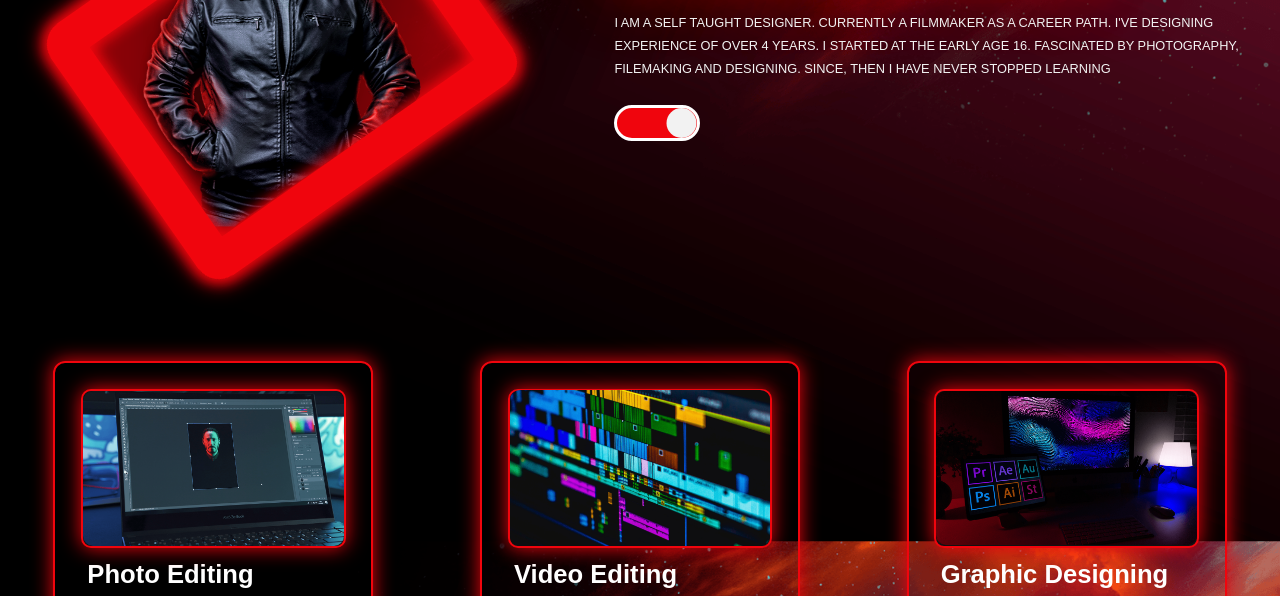
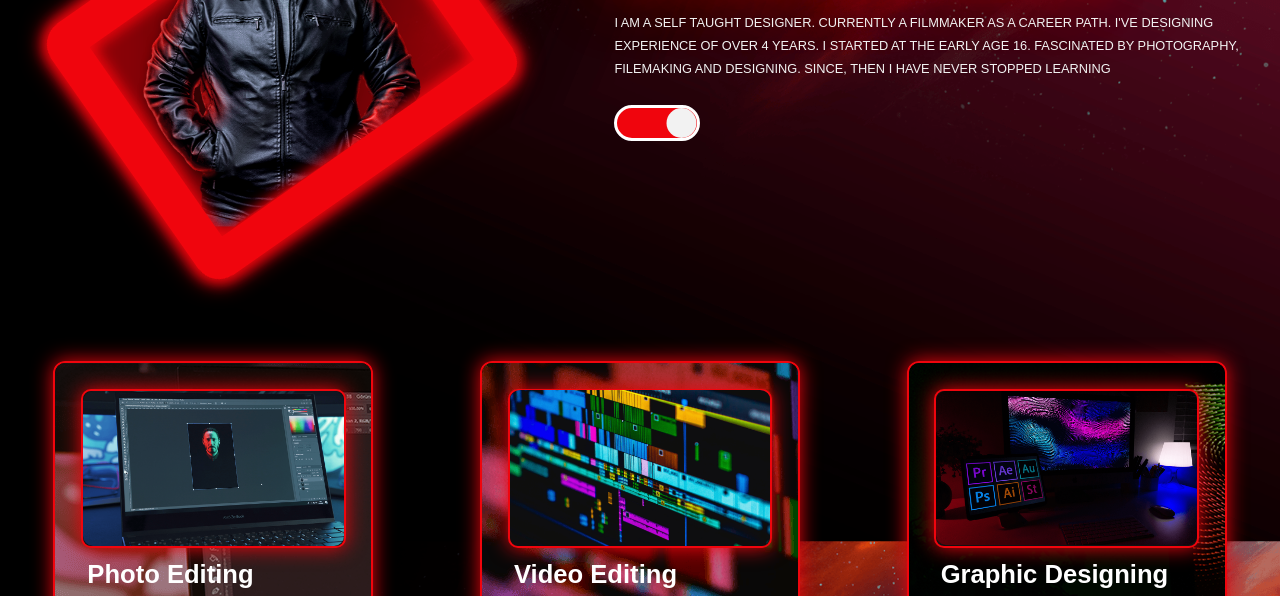
Before and after one commit to VirtualPirate/AZStudio, a plain HTML site: page index.html in a window 1280 px wide. Shown: the part 312-908 px from the top of the page. Drawn offline with Linux system fonts and the light colour scheme; a script that the page names is missing.

Commit message:
Added and imlemented theme on constant.css and applied a filtered background on info-box

```diff
--- a/css/components/section-2.component.css
+++ b/css/components/section-2.component.css
@@ -9,18 +9,48 @@
 }
 
 .info-box {
+  position: relative;
   height: 25vw;
   width: 25vw;
-  background-color: #111;
   padding: 2vw;
 
   display: flex;
   gap: 1vw;
   flex-direction: column;
   border-radius: 12px;
-  background-color: transparent;
   border: 2px solid var(--primary-color);
   box-shadow: 0 0 20px var(--primary-color);
+
+  transition-property: border box-shadow;
+  transition-duration: 1s;
+}
+
+.info-box::before {
+  content: "";
+  background-size: cover;
+  opacity: 1;
+  filter: brightness(60%) var(--info-box-background-filter);
+
+  position: absolute;
+  top: 0px;
+  right: 0px;
+  bottom: 0px;
+  left: 0px;
+
+  border-radius: 10px;
+
+  transition-property: filter;
+  transition-duration: 1s;
+}
+
+.info-photo-box::before {
+  background: url(./../../graphics/photo-editing.png);
+}
+.info-video-box::before {
+  background: url(./../../graphics/video-editing.png);
+}
+.info-graphic-box::before {
+  background: url(./../../graphics/graphic-designing.png);
 }
 
 .info-box:hover {
@@ -41,12 +71,15 @@
 
   border: 2px solid var(--primary-color);
   box-shadow: 0 0 20px var(--primary-color);
+
+  transition-property: border box-shadow;
+  transition-duration: 1s;
 }
 
 .info-box-graphic::before {
   content: "";
   background-size: cover;
-  opacity: 0.6;
+  /* opacity: 0.6; */
 
   position: absolute;
   top: 0px;
@@ -55,14 +88,6 @@
   left: 0px;
 
   border-radius: 10px;
-}
-
-.info-photo-nav::before {
-  background-image: url(../../graphics/photography.png);
-}
-
-.info-video-nav::before {
-  background-image: url(../../graphics/video_editing.png);
 }
 
 .info-box-graphic img {
@@ -75,23 +100,11 @@
   font-size: 2vw;
   font-weight: bold;
   margin-left: 0.5vw;
+  opacity: 1;
+  color: white;
+
+  z-index: 999;
 }
-
-/* .info-box-view-btn {
-  padding: 0.5vw 1vw;
-  margin-left: 0.5vw;
-
-  color: var(--primary-color);
-  border: 2px solid var(--primary-color);
-  box-shadow: 0 0 10px var(--primary-color);
-  border-radius: 5vw;
-  font-size: 1.5vw;
-
-  font-family: monospace;
-  font-weight: bold;
-
-  align-self: center;
-} */
 
 .info-box-view-btn {
   align-self: center;
@@ -104,6 +117,9 @@
   fill: var(--primary-color);
   overflow: hidden;
   filter: drop-shadow(0 0 1px var(--primary-color));
+
+  transition-property: fill filter;
+  transition-duration: 1s;
 }
 
 @media (max-width: 1000px) {
--- a/css/constants.css
+++ b/css/constants.css
@@ -1,5 +1,14 @@
 :root {
   --primary-color: #f0050d;
-  /* --background-filter: hue-rotate(130deg); */
+  --background-filter: none;
   --background: url(../../graphics/background-red.png);
+
+  --info-box-background-filter: hue-rotate(150deg);
 }
+
+.green-theme {
+  --primary-color: #60ff00;
+  --background-filter: hue-rotate(130deg);
+
+  --info-box-background-filter: hue-rotate(300deg);
+}
--- a/index.html
+++ b/index.html
@@ -120,7 +120,7 @@
     </section>
 
     <section class="section-2">
-      <div class="info-box">
+      <div class="info-box info-photo-box">
         <div class="info-box-graphic info-photo-nav">
           <img src="./graphics/photo-editing.png" alt="" />
         </div>
@@ -138,7 +138,7 @@
           </svg>
         </button>
       </div>
-      <div class="info-box">
+      <div class="info-box info-video-box">
         <div class="info-box-graphic info-video-nav">
           <img src="./graphics/video-editing.png" alt="" />
         </div>
@@ -156,7 +156,7 @@
           </svg>
         </button>
       </div>
-      <div class="info-box">
+      <div class="info-box info-graphic-box">
         <div class="info-box-graphic info-video-nav">
           <img src="./graphics/graphic-designing.png" alt="" />
         </div>
--- a/javascript/utils/intro.util.js
+++ b/javascript/utils/intro.util.js
@@ -70,6 +70,7 @@ function switchTheme() {
 }
 
 toggleThemeBtn.addEventListener("click", () => {
+  body.classList.toggle("green-theme");
   let assets = themeAssets[switchTheme()];
 
   introBox.forEach((element) => {
@@ -93,9 +94,6 @@ toggleThemeBtn.addEventListener("click", () => {
     };
   });
 
-  root.style.setProperty("--background-filter", assets.filter);
-  root.style.setProperty("--primary-color", assets.color);
-
   toggleThemeBtn.querySelector(".toggle-circle").style.transform =
     assets.toggleTranslate;
 });
```
